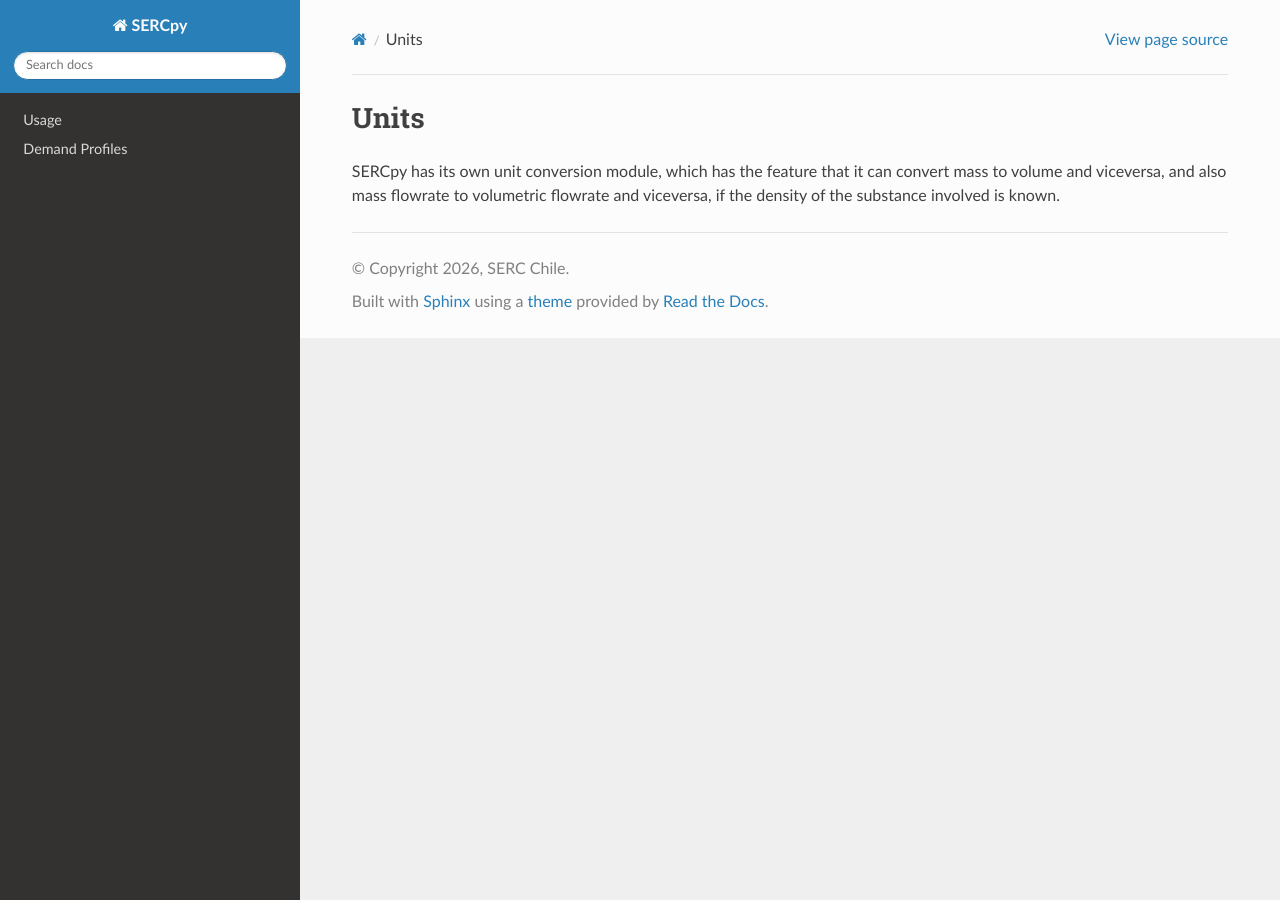
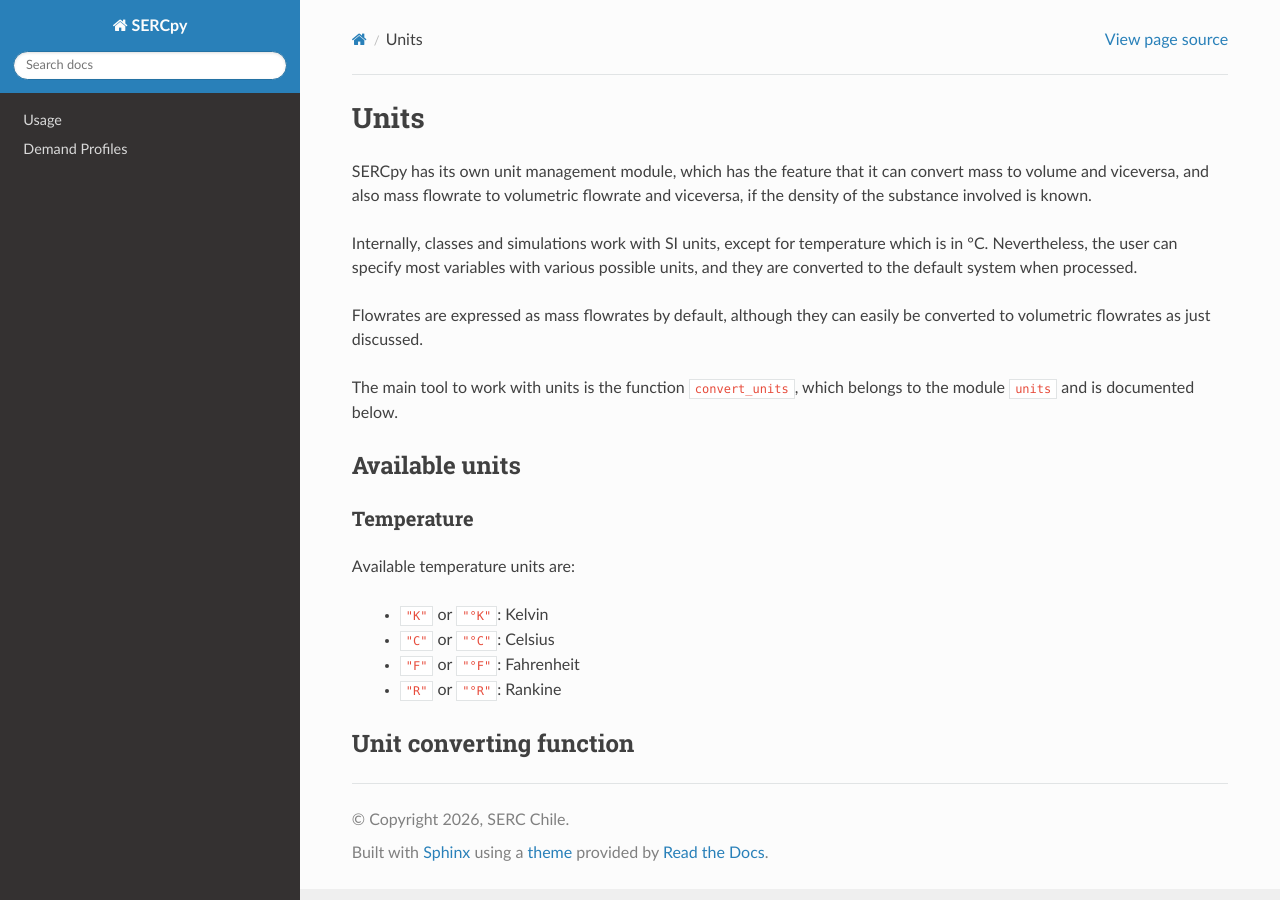
Before and after one commit to serc-chile/SERCpy, a Sphinx documentation site: the page built from docs/source/units.rst, in a window 1280 px wide. Built offline with Sphinx 7.4.7 and the Read the Docs theme 3.1.0, drawn with Linux system fonts in a browser that asks for light colours; pages that are not in the unit, such as notebooks, are missing from menus.

Commit message:
Update units.rst

```diff
--- a/docs/source/units.rst
+++ b/docs/source/units.rst
@@ -1,4 +1,29 @@
 Units
 =====
 
-SERCpy has its own unit conversion module, which has the feature that it can convert mass to volume and viceversa, and also mass flowrate to volumetric flowrate and viceversa, if the density of the substance involved is known.
+SERCpy has its own unit management module, which has the feature that it can convert mass to volume and viceversa, and also mass flowrate to volumetric flowrate and viceversa, if the density of the substance involved is known.
+
+Internally, classes and simulations work with SI units, except for temperature which is in °C. Nevertheless, the user can specify most variables with various possible units, and they are converted to the default system when processed.
+
+Flowrates are expressed as mass flowrates by default, although they can easily be converted to volumetric flowrates as just discussed.
+
+The main tool to work with units is the function `convert_units`, which belongs to the module `units` and is documented below.
+
+Available units
+---------------
+
+Temperature
+~~~~~~~~~~~
+
+Available temperature units are:
+
+  - `"K"` or `"°K"`: Kelvin
+  - `"C"` or `"°C"`: Celsius
+  - `"F"` or `"°F"`: Fahrenheit
+  - `"R"` or `"°R"`: Rankine
+
+
+
+
+Unit converting function
+------------------------
```
